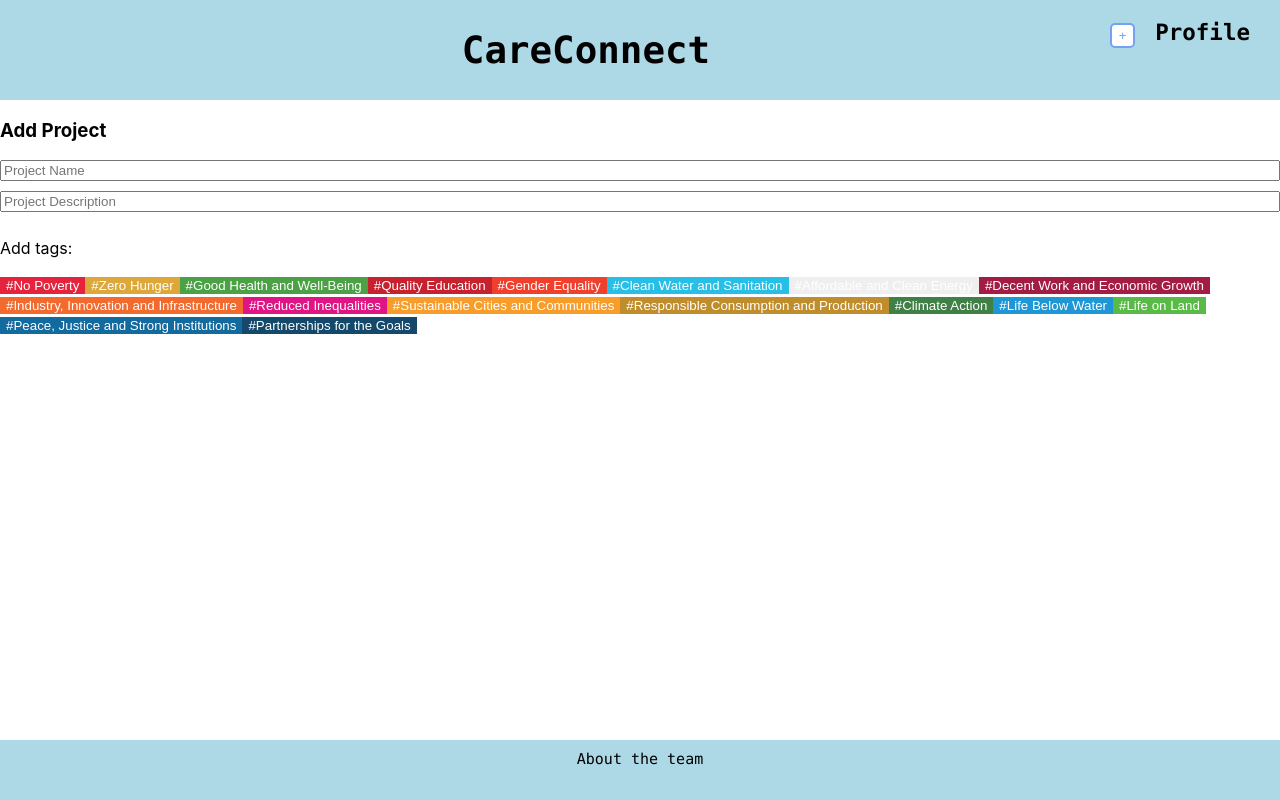
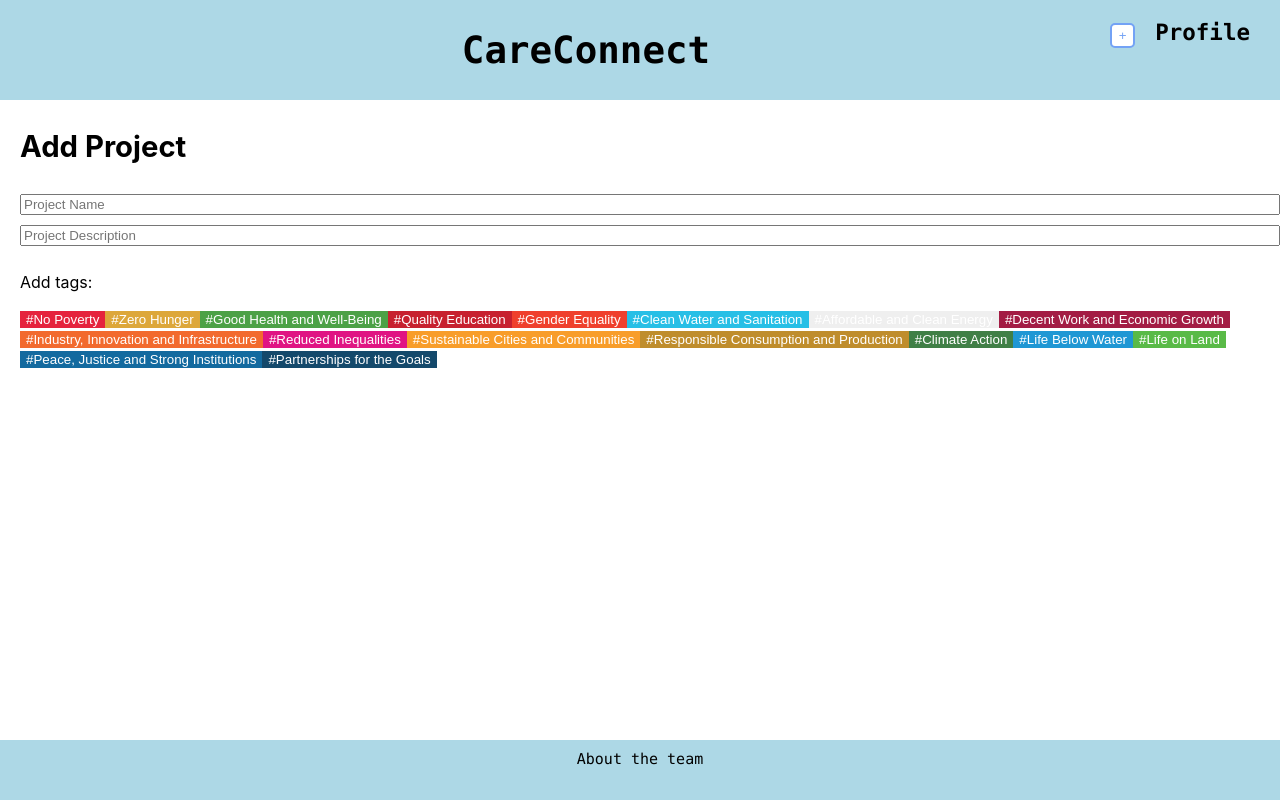
Before and after one commit to asrouji/CareConnect, a React (Create React App) app: page /addProjectView in a window 1280 px wide. Built offline with nearby package versions, Linux system fonts and the light colour scheme.

Commit message:
add project page spacing

```diff
--- a/src/components/pages/addProjectView.tsx
+++ b/src/components/pages/addProjectView.tsx
@@ -7,12 +7,15 @@ const AddProjectView = () => {
     display: 'flex',
     justifyContent: 'space-between',
     alignItems: 'center',
+    paddingLeft: '20px',
+    fontSize: '25px',
   }
 
   const mainStyle: React.CSSProperties = {
     display: 'flex',
     flexDirection: 'column',
     gap: '10px',
+    paddingLeft: '20px',
   }
 
   return (
```
